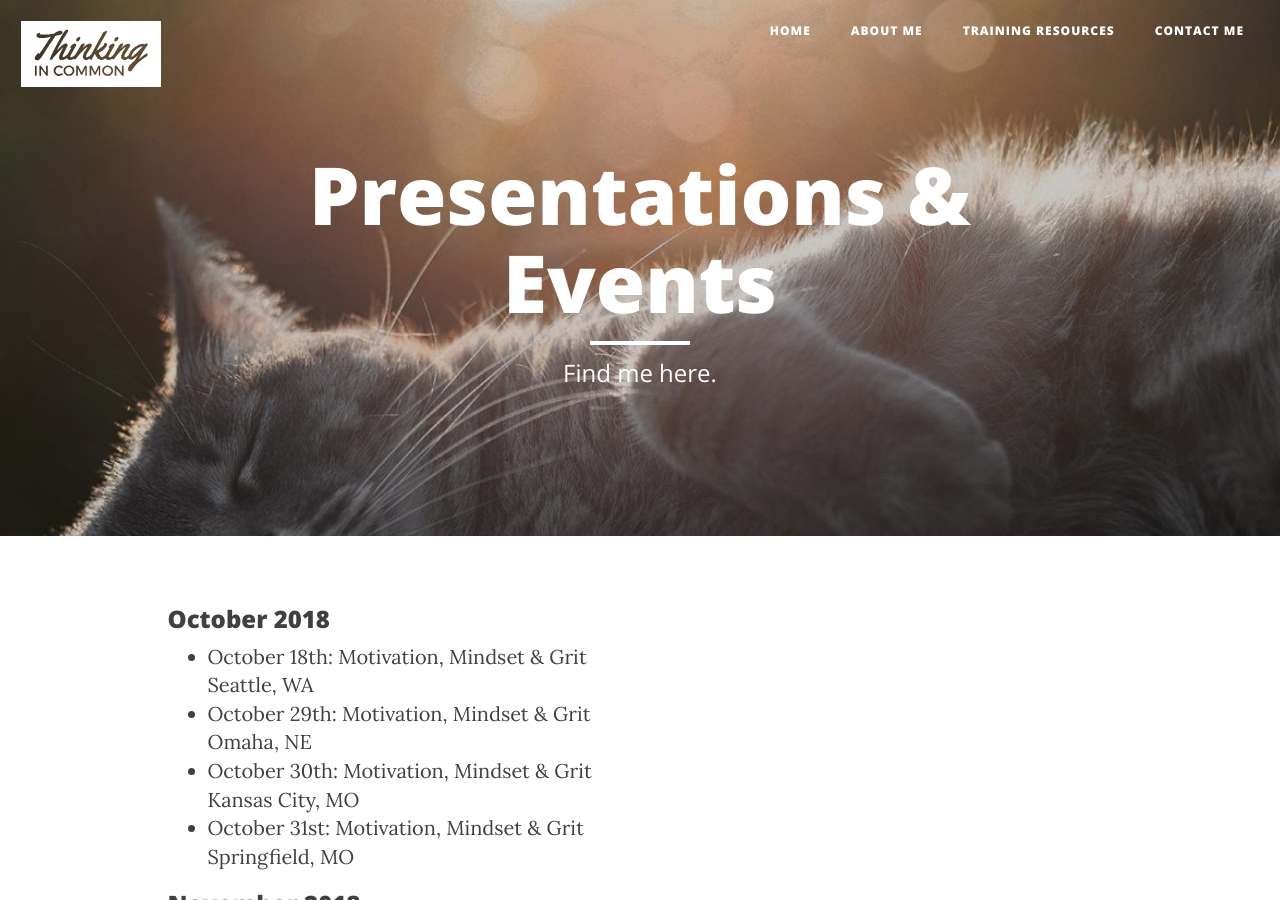
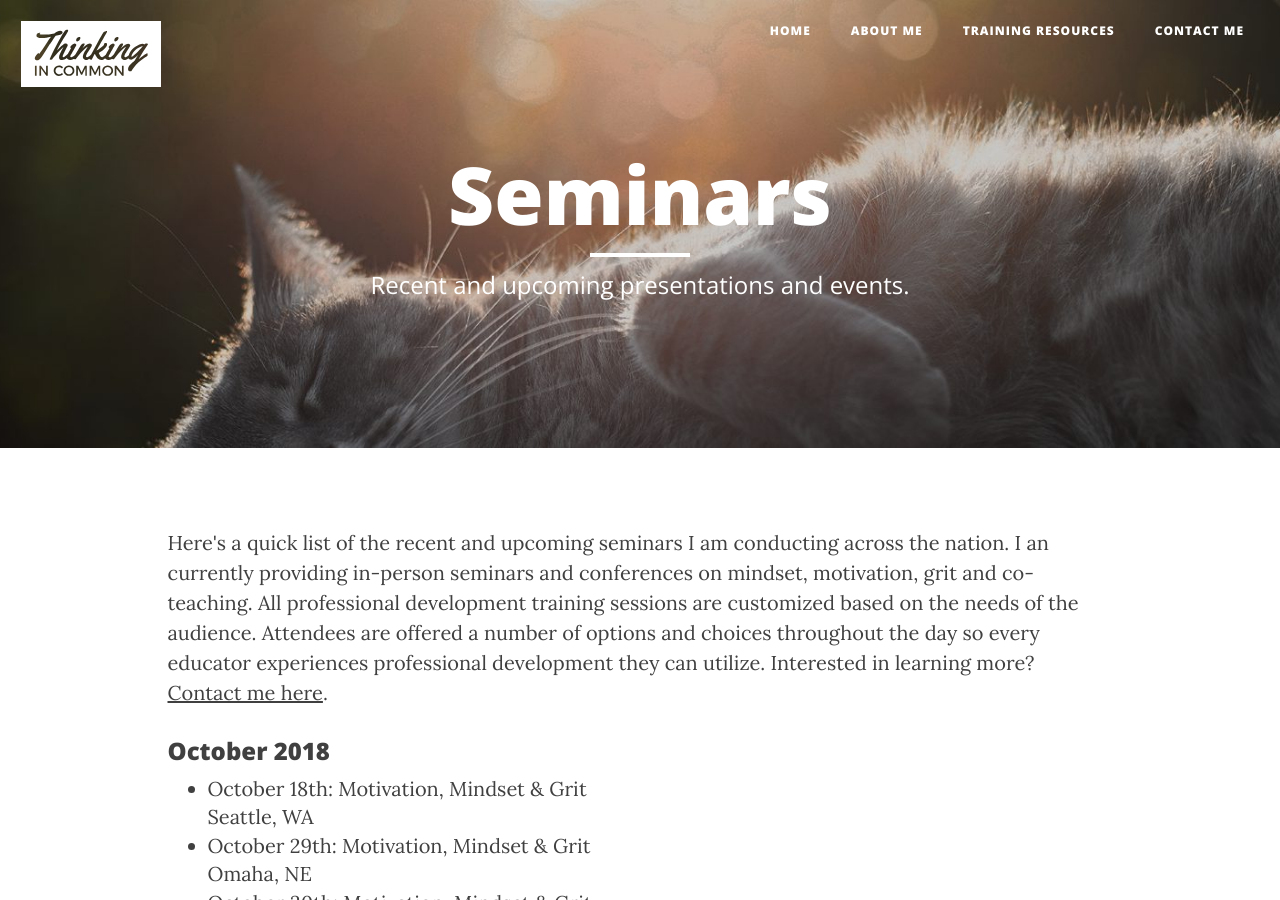
Before and after one commit to iamweswilson/clearlycat, a Jekyll site: the page built from seminars.html, in a window 1280 px wide and 900 px high. Built offline with Jekyll 4.4.1, drawn with Linux system fonts in a browser that asks for light colours; nearby versions of some CDN libraries; comment, search, counter and statistics services are not loaded.

Commit message:
Adding to events page

```diff
--- a/events.html
+++ b/seminars.html
@@ -1,7 +1,7 @@
 ---
 layout: bootstrap
-title: Presentations & Events
-permalink: /events/
+title: Seminars
+permalink: /seminars/
 ---
     <!-- Set your background image for this header on the line below. -->
     <header class="intro-header" style="background-image: url('/img/bkgd-2.jpg')">
@@ -9,9 +9,9 @@ permalink: /events/
             <div class="row">
                 <div class="col-lg-10 col-lg-offset-1 col-md-10 col-md-offset-1">
                     <div class="page-heading">
-                        <h1>Presentations & Events</h1>
+                        <h1>Seminars</h1>
                         <hr class="small">
-                        <span class="subheading">Find me here.</span>
+                        <span class="subheading">Recent and upcoming presentations and events.</span>
                     </div>
                 </div>
             </div>
@@ -22,6 +22,9 @@ permalink: /events/
     <div class="container">
         <div class="row">
             <div class="col-sm-10 col-sm-push-1">
+                <p>
+                    Here's a quick list of the recent and upcoming seminars I am conducting across the nation. I an currently providing in-person seminars and conferences on mindset, motivation, grit and co-teaching. All professional development training sessions are customized based on the needs of the audience. Attendees are offered a number of options and choices throughout the day so every educator experiences professional development they can utilize. Interested in learning more? <a href="/contact/">Contact me here</a>.
+                </p>
                 <h3>October 2018</h3>
                 <ul>
                 <li>October 18th: Motivation, Mindset & Grit<br/>
```
